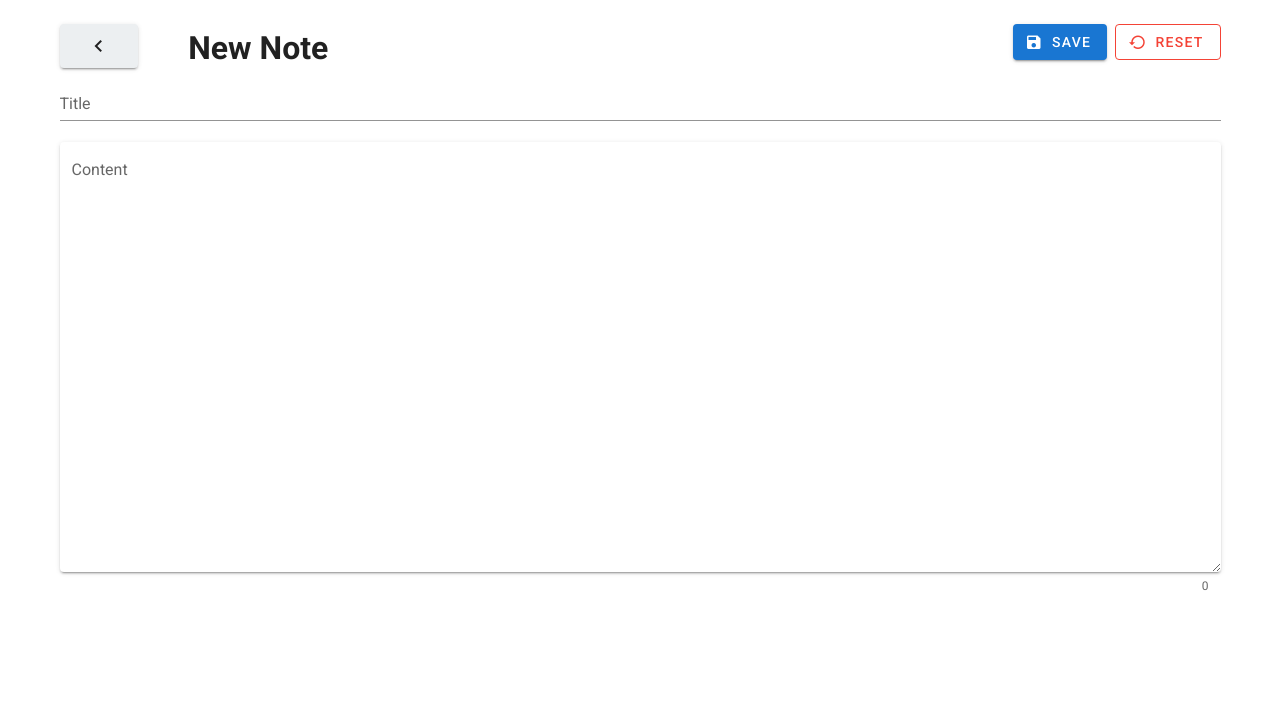
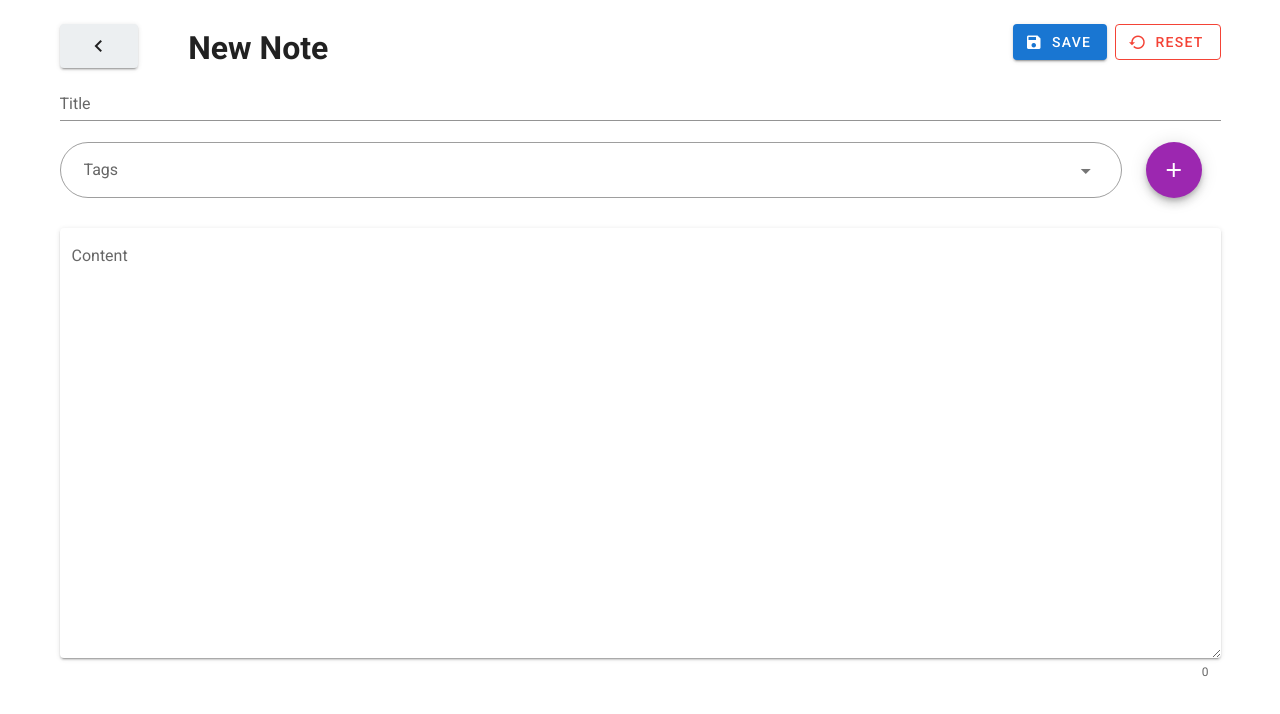
Before and after one commit to carloalejandrosalas/Electron-notes-app, a Vue app: page /#/register in a window 1280 px wide. Shown: the top 714 px of the page. Built offline with nearby package versions, Linux system fonts and the light colour scheme.

Commit message:
Add tags option in Notes.

```diff
--- a/package.json
+++ b/package.json
@@ -23,13 +23,13 @@
   "devDependencies": {
     "@vue/cli-plugin-babel": "~4.3.0",
     "@vue/cli-plugin-eslint": "~4.3.0",
-    "@vue/cli-plugin-router": "^4.5.4",
+    "@vue/cli-plugin-router": "^4.5.6",
     "@vue/cli-service": "~4.3.0",
     "babel-eslint": "^10.1.0",
     "electron": "^5.0.0",
     "eslint": "^6.7.2",
     "eslint-plugin-vue": "^6.2.2",
-    "sass": "^1.19.0",
+    "sass": "^1.26.11",
     "sass-loader": "^8.0.0",
     "vue-cli-plugin-electron-builder": "~1.4.6",
     "vue-cli-plugin-vuetify": "~2.0.7",
--- /dev/null
+++ b/src/components/Tag.vue
@@ -0,0 +1,60 @@
+<template>
+    <v-card>
+        <v-card-title>
+            Create tag
+        </v-card-title>
+        <v-card-text>
+            <v-container>
+                <form @submit.prevent="register">
+                    <v-text-field
+                        label="Name"
+                        label-for="Name"
+                        description="Name of the tag"
+                        v-model="name"
+                        required
+                        placeholder="Please enter the tag name"
+                    >
+                    </v-text-field>
+                </form>
+            </v-container>
+        </v-card-text>
+
+        <v-card-actions>
+            <v-spacer></v-spacer>
+            <v-btn @click="register" color="success" small>
+                <v-icon left>
+                    mdi-content-save
+                </v-icon>
+                Save
+            </v-btn>
+            <v-btn @click="cancel" text small>
+                <v-icon>
+                    mdi-close
+                </v-icon>
+                Cancel
+            </v-btn>
+        </v-card-actions>
+    </v-card>
+</template>
+
+<script>
+import { store } from '../services/store'
+export default {
+    name: 'Tag',
+    data () {
+        return {
+            name: ''
+        }
+    },
+    methods: {
+        register () {
+            store.addTag(this.name)
+            this.name = ''
+            this.$emit('tagAdded', true)
+        },
+        cancel () {
+            this.$emit('close', true)
+        }
+    }
+}
+</script>
--- a/src/services/store.js
+++ b/src/services/store.js
@@ -63,6 +63,17 @@ export const store = {
 
     set(name, value) {
         localStorage.setItem(name, value)
+    },
+
+    getTags () {
+        return JSON.parse(localStorage.getItem('tags')) || []
+    },
+
+    addTag (tag) {
+        const tags = this.getTags()
+
+        tags.push(tag)
+
+        localStorage.setItem('tags', JSON.stringify(tags))
     }
-
 }
--- a/src/views/Form.vue
+++ b/src/views/Form.vue
@@ -12,9 +12,19 @@
                             </v-btn>
                         </v-col>
                         <v-col >
-                            <h1 style="margin-left: 30px" class="is-uppercase">
-                                {{  ( is_edit ) ? 'Edit Note' : 'New Note'  }}
-                            </h1>
+                            <div>
+                                <h1 style="margin-left: 30px">
+                                    <span v-if="is_edit">
+                                        Edit Note
+                                        <small class="primary--text">
+                                            {{ title }}
+                                        </small>
+                                    </span>
+                                    <span v-else>
+                                        New Note
+                                    </span>
+                                </h1>
+                            </div>
                         </v-col>
                     </v-row>
                 </v-col>
@@ -45,6 +55,31 @@
             >
             </v-text-field>
 
+            <v-row>
+                <v-col cols="11">
+                    <v-autocomplete
+                        v-model="note.tags"
+                        :items="tags"
+                        rounded
+                        outlined
+                        chips
+                        small-chips
+                        label="Tags"
+                        multiple
+                        clearable
+                        deletable-chips
+                        color="purple"
+                    ></v-autocomplete>
+                </v-col>
+                <v-col>
+                    <v-btn @click="showModalTag = true"  dark color="purple"  fab >
+                        <v-icon>
+                            mdi-plus
+                        </v-icon>
+                    </v-btn>
+                </v-col>
+            </v-row>
+
             <v-textarea
                 label="Content"
                 solo
@@ -56,23 +91,33 @@
                 counter
             >
             </v-textarea>
+            <v-dialog  v-model="showModalTag" max-width="290" persistent >
+                <Tag @tagAdded="tagAdded" @close="showModalTag = false"/>
+            </v-dialog>
         </form>
     </div>
 </template>
 
 <script>
 import { store } from "../services/store";
-
+import Tag from '../components/Tag'
 export default {
     name: 'Form',
+    components: {
+        Tag
+    },
     data() {
         return {
             default_note: {
                 title:'',
-                content: ''
+                content: '',
+                tags: ''
             },
             note: {},
-            is_edit: false
+            title: '',
+            is_edit: false,
+            tags: [],
+            showModalTag: false
         }
     },
     methods: {
@@ -110,20 +155,30 @@ export default {
         set_default () {
             this.note = {...this.default_note}
         },
-        validate () {
-
-        }
+        tagAdded () {
+            this.getTags()
+            this.showModalTag = false
+        },
+        getTags () {
+            this.tags = store.getTags()
+        },
     },
     beforeMount() {
         let note_id = this.$route.params.id;
 
         if(typeof(note_id) === 'undefined') return this.set_default();
 
-        this.note = store.findNote(note_id);
+        const note = store.findNote(note_id);
+
+        this.title =  note.title
+        this.note = note
 
         this.is_edit = true;
 
         console.log(this.note)
+    },
+    mounted () {
+        this.getTags()
     }
 }
 </script>
```
Also changed, not shown: 1 other file (tests, documents, lock files or other folders).
